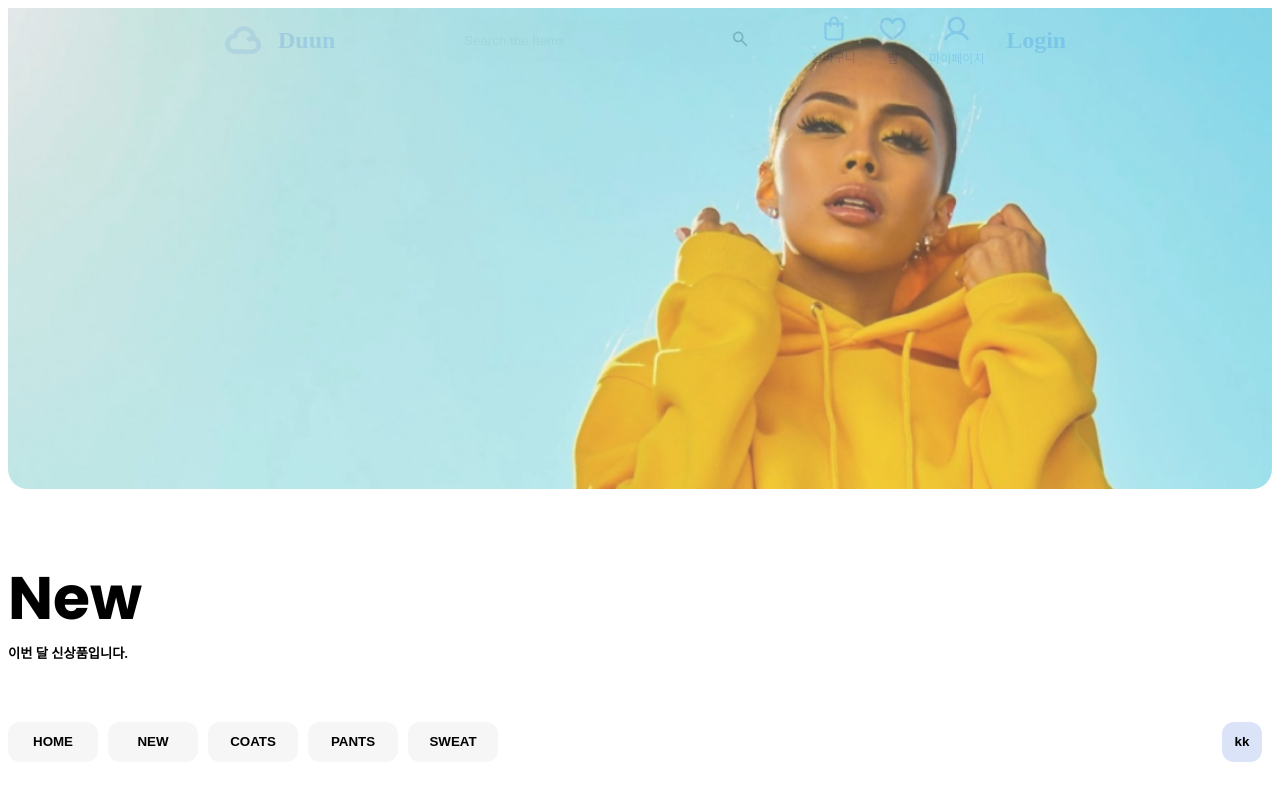
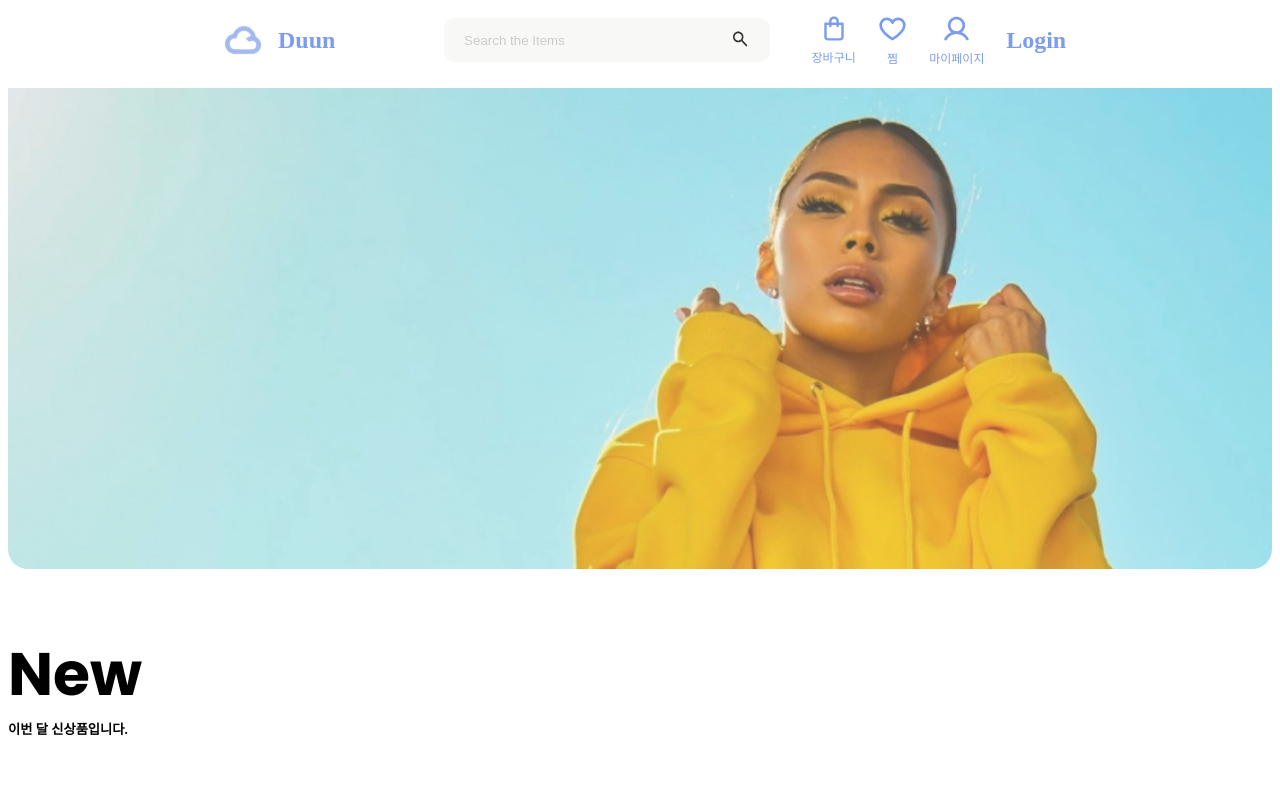
Before and after one commit to TM-Duun/Duun-FE, a React (Vite) app: page / in a window 1280 px wide. Shown: the top 797 px of the page. Built offline with nearby package versions, Linux system fonts and the light colour scheme; a web font is replaced by a local one.

Commit message:
인덱스 페이지 css 수정

```diff
--- a/src/Pages/Home/Home.tsx
+++ b/src/Pages/Home/Home.tsx
@@ -1,14 +1,5 @@
-import styled from "styled-components";
-import {Wrapper,Main,Image,Span,NewContainer, New_new,Btns,Btn,Small_img_div,Small_img,Category,Category_img,Category_text,Coupon, Coupon_img, Coupon_download, Voucher, Voucher_1, Voucher_2, Voucher_p, MainImg_text} from "./HomeStyles"
+import {Main,Image,Span,NewContainer, New_new,Btns,Btn,Small_img_div,Small_img,Category,Category_img,Category_text,Coupon, Coupon_img, Coupon_download, Voucher, Voucher_1, Voucher_2, Voucher_p, MainImg_text, HWrapper, Block} from "./HomeStyles"
 
-// const Wrapper = styled.div`
-//     padding-top :8vh;
-//     height : 250vh;
-//     display : flex;
-//     flex-direction: column;
-//     padding-left:200px;
-//     padding-right: 200px;
-// `;
 const btnItems = ["HOME","NEW","COATS","PANTS","SWEAT"
 ];
 const imgItems=[
@@ -24,8 +15,9 @@ const categoryItems =[
 // 처음 main 화면 페이지
 export default function Home() {
   return (
-    <Wrapper>
+    <HWrapper>
       <Main>
+        <Block></Block>
         <Image src="/main.png"/>
         <MainImg_text></MainImg_text>
       </Main>
@@ -85,6 +77,6 @@ export default function Home() {
           </Voucher>
         </Coupon_download>
       </Coupon>
-    </Wrapper>
+    </HWrapper>
   )
 }
--- a/src/Pages/Home/HomeStyles.tsx
+++ b/src/Pages/Home/HomeStyles.tsx
@@ -1,17 +1,26 @@
 import styled from "styled-components";
 
-export const Wrapper = styled.div`
-margin-top :8vh;
-height : 250vh;
-display : flex;
-flex-direction: column;
-padding-left:200px;
-padding-right: 200px;
-box-sizing: border-box;
+export const HWrapper = styled.div`
+    min-height : 250vh;
+    display : flex;
+    flex-direction: column;
+    padding : 0px 200px;
+    box-sizing: border-box;
 `;
+
 export const Main= styled.div`
+    display : flex;
+    flex-direction: column;
     justify-content: center;
     position: relative;
+`;
+
+export const Block = styled.div`
+    width : 100%;
+    height : 80px;
+    margin : 0;
+    padding : 0;
+    background-color : transparent;
 `;
 export const Image=styled.img`
     object-fit: cover;
@@ -44,7 +53,6 @@ export const New_new=styled.h5`
     margin-top: 0px;
     margin-bottom: 30px;
     white-space: nowrap;
-
 `;
 export const Btns=styled.div`
     padding-top: 30px;
@@ -109,7 +117,6 @@ export const Coupon=styled.div`
 export const Coupon_img=styled.img`
     width: 55%;
     border-radius: 20px 0 0 20px;
-
 `;
 export const Coupon_download=styled.div`
     width: 45%;
@@ -118,12 +125,13 @@ export const Coupon_download=styled.div`
     border-radius: 0 20px 20px 0;
 `;
 export const Voucher=styled.div`
+    width : 100%;
     height: 50%;
     display: flex;
-    flex-direction: row;
 `;
 export const Voucher_1=styled.div`
     width: 80%;
+    height : 100%;
     background-color: #F6F6F6;
     justify-content: left;
     align-items: center;
@@ -132,6 +140,7 @@ export const Voucher_1=styled.div`
 export const Voucher_2=styled.div`
     border-left: 2px dashed white;
     width: 20%;
+    height : 100%;
     background-color: #F6F6F6;
     border-radius: 0 20px 20px 0 ;
 `;
```
